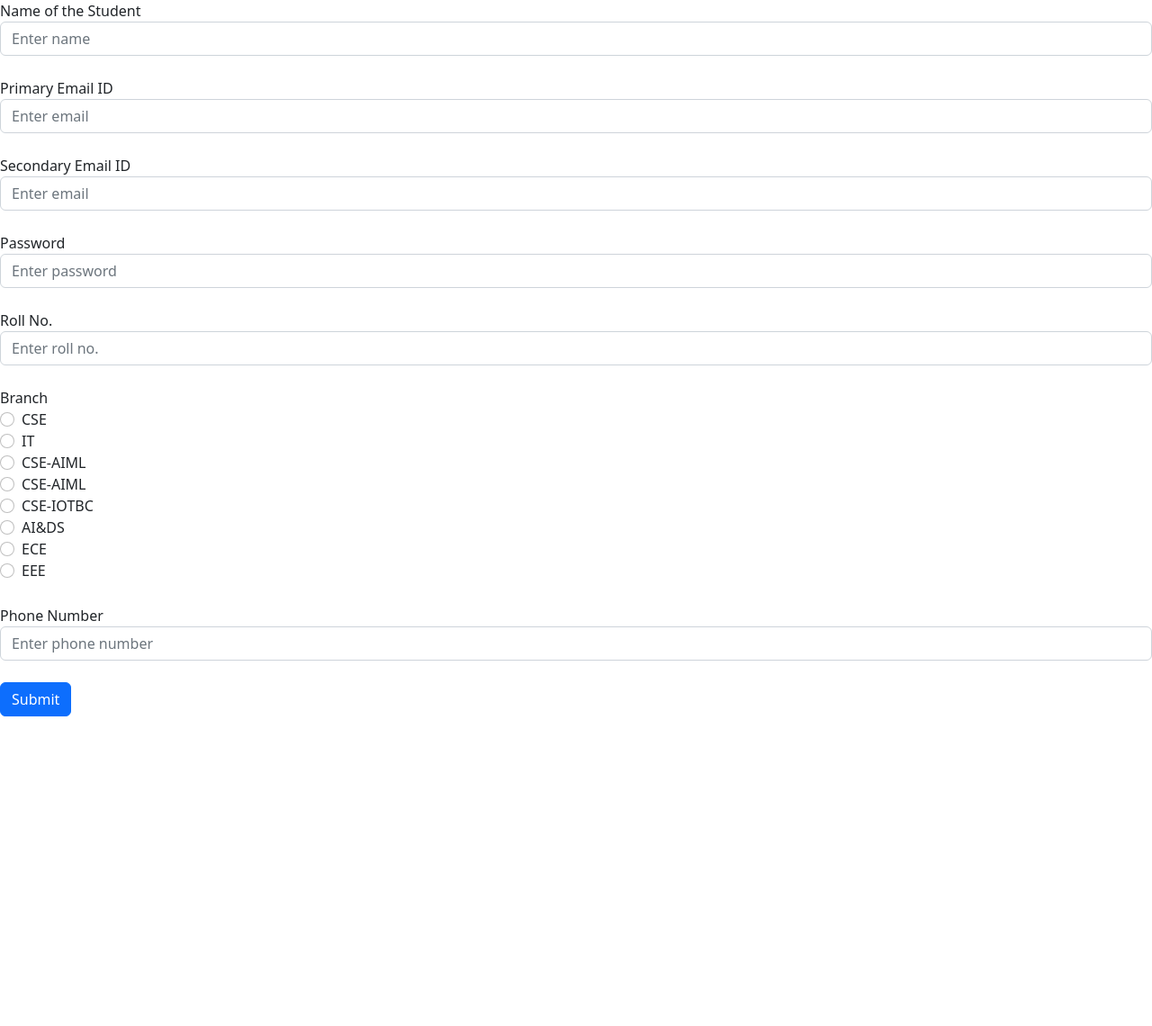
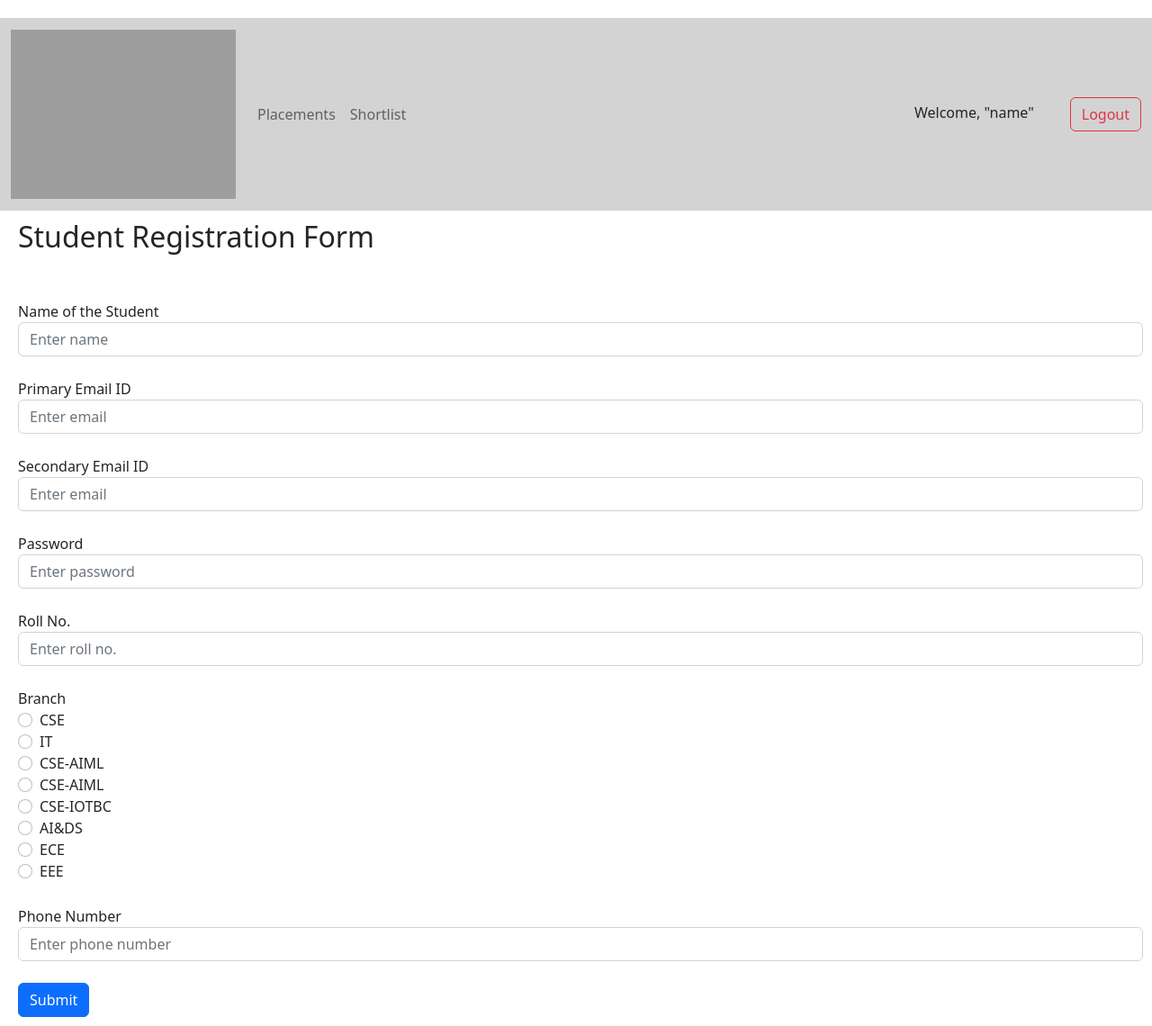
Before and after one commit to cbitosc/HTF22-Team-15, a Django app: template PMS/student/templates/form.html in a window 1280 px wide. Shown: the whole page at 90% size. Before the commit the page ends 796 px from the top, so only its background shows below. Run offline with Django 4.2, Linux system fonts and the light colour scheme; the template is opened without the code that fills it, so the values that code supplies are empty; grey boxes are pictures that could not be loaded.

Commit message:
'commit'

```diff
--- a/PMS/student/templates/form.html
+++ b/PMS/student/templates/form.html
@@ -10,7 +10,31 @@
     <script src="https://cdn.jsdelivr.net/npm/bootstrap@5.2.2/dist/js/bootstrap.bundle.min.js" integrity="sha384-OERcA2EqjJCMA+/3y+gxIOqMEjwtxJY7qPCqsdltbNJuaOe923+mo//f6V8Qbsw3" crossorigin="anonymous"></script>
 </head>
 <body>
-    <form>
+    <nav class="navbar navbar-expand-lg" style="background-color: #D3D3D3;margin-top: 20px;">
+        <div class="container-fluid">
+          <a class="navbar-brand" href="#">
+            <img src="https://www.cbit.ac.in/wp-content/themes/CBIT/images/logo.png" alt="Bootstrap" width="250">
+          </a>
+          <button class="navbar-toggler" type="button" data-bs-toggle="collapse" data-bs-target="#navbarSupportedContent" aria-controls="navbarSupportedContent" aria-expanded="false" aria-label="Toggle navigation">
+            <span class="navbar-toggler-icon"></span>
+          </button>
+          <div class="collapse navbar-collapse" id="navbarSupportedContent">
+            <ul class="navbar-nav me-auto mb-2 mb-lg-0">
+              <li class="nav-item">
+                <a class="nav-link" href="#">Placements</a>
+              </li>
+              <li class="nav-link" href="#">Shortlist</li>
+            </ul>
+            <form class="d-flex" role="search">
+                <a class="nav-link active" style="padding: 5px;padding-right: 40px;" aria-current="page" href="#">Welcome, "name"</a>
+                <button class="btn btn-outline-danger" type="submit">Logout</button>
+            </form>
+          </div>
+        </div>
+    </nav>
+    <h2 style="margin-left: 10px;padding: 10px;">Student Registration Form</h2><br>
+
+    <form style="margin-left: 10px;padding: 10px;">
         <div class="form-group">
             <label for="InputName">Name of the Student</label>
             <input type="name" class="form-control" id="InputName" aria-describedby="nameHelp" placeholder="Enter name">
```
